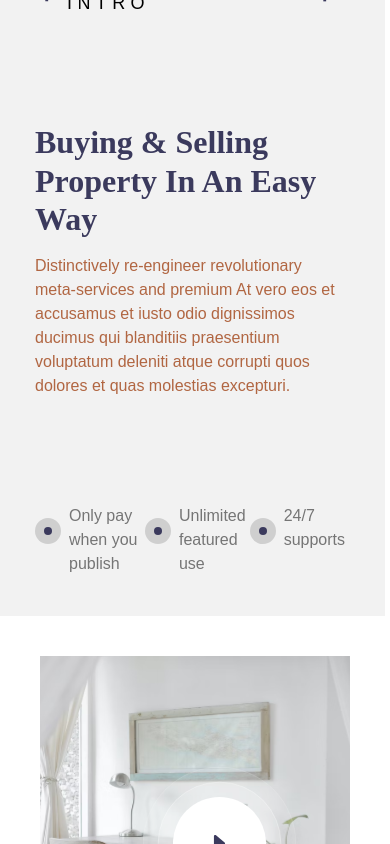
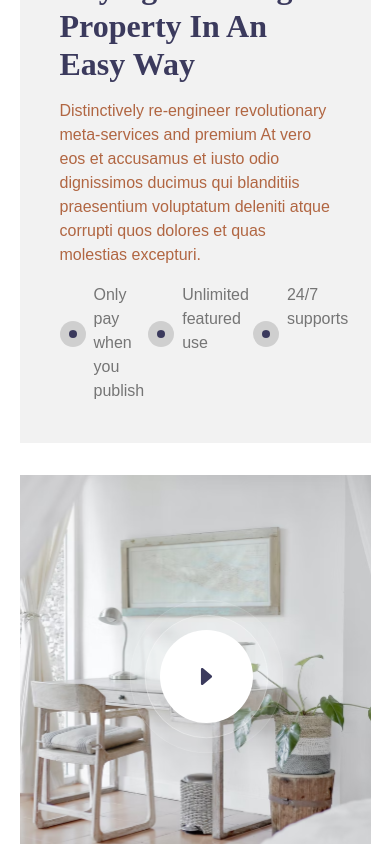
Before and after one commit to Salem-Team/Real_Estate, a Vue app: page / in a window 390 px wide. Shown: the part 940-1784 px from the top of the page. Built offline with nearby package versions, Linux system fonts and the light colour scheme; a web font is replaced by a local one.

Commit message:
responsive customized

```diff
--- a/src/views/HomeView.vue
+++ b/src/views/HomeView.vue
@@ -62,7 +62,7 @@
     </div>
     <!--End About Subtitle-->
     <div class="about_video flex flex-row relative justify-center mr-20">
-      <img src="@/assets/about_img.svg" alt="" />
+      <img class="video_img" src="@/assets/about_img.svg" alt="" />
       <a href="http://youtube.com" target="_blank" rel="noopener noreferrer"
         ><img class="absolute inset-1/3" src="@\assets\video_icon.svg" alt=""
       /></a>
@@ -275,7 +275,7 @@
   </section>
 
   <section id="client">
-    <div class="container m-10">
+    <div class="container p-10">
       <div class="client_detailes text-center p-10">
         <h1 class="mb-10">More than 50+ Brands Trusted World Wide</h1>
         <img src="@\assets\Content-icons.svg" alt="" />
@@ -597,7 +597,6 @@ body {
 
 #client {
   .client_detailes {
-    width: 1199px;
     background: #f5f1ef;
     h1 {
       font-family: Kufam;
@@ -684,20 +683,101 @@ body {
     align-items: center !important;
     margin-top: 16rem !important;
     margin-left: 0 !important;
+    .image {
+      width: 90%;
+      left: auto !important;
+      margin-left: 0;
     }
     .text {
       width: 80%;
       margin-top: 0;
       text-align: center !important;
     }
-  .image {
-    width: 90%;
-    left: auto !important;
-    margin-left: 0;
   }
+
   .about_subtitle {
     height: auto;
     margin-top: 32px !important;
+  }
+
+  #numbers {
+    .container {
+      margin: 0 !important;
+      width: 100% !important;
+      div {
+        display: flex !important;
+        flex-direction: column !important;
+        align-items: center !important;
+        justify-content: space-around !important;
+      }
+    }
+  }
+}
+
+@media screen and (max-width: 480px) {
+  .text {
+    h1 {
+      font-size: 40px !important;
+      line-height: 1.2 !important;
+    }
+    p {
+      font-size: 16px !important;
+      line-height: 1.5 !important;
+    }
+    button {
+      font-size: 16px !important;
+      padding: 16px 20px !important;
+    }
+  }
+
+  .about_subtitle {
+    .about_title h3 {
+      font-size: 18px !important;
+      line-height: 1.5 !important;
+    }
+    .details {
+      h1 {
+        font-size: 32px !important;
+        line-height: 1.2 !important;
+      }
+      p {
+        font-size: 16px !important;
+        line-height: 1.5 !important;
+      }
+    }
+  }
+
+  #blog {
+    .container {
+      padding: 0 !important;
+      .image {
+        margin: auto !important;
+      }
+    }
+  }
+}
+@media screen and (max-width: 900px) {
+  #about {
+    display: flex !important;
+    flex-direction: column !important;
+    align-items: center !important;
+    justify-content: center !important;
+    gap: 2rem !important;
+    margin: auto !important;
+    .about_subtitle {
+      margin-top: 20px !important;
+      width: 90% !important;
+    }
+    .about_video {
+      margin: 0 !important;
+      width: 100% !important;
+      .video_img {
+        width: 90% !important;
+      }
+    }
+  }
+  .details {
+    max-width: 100% !important;
   }
 
   #why_choose {
@@ -743,77 +823,7 @@ body {
       font-size: 20px !important; /* Adjust font size for smaller screens */
     }
   }
-  #numbers {
-    .container {
-      margin: 0 !important;
-      width: 100% !important;
-      div {
-        display: flex !important;
-        flex-direction: column !important;
-        align-items: center !important;
-        justify-content: space-around !important;
-      }
-    }
-  }
-}
 
-@media screen and (max-width: 480px) {
-  .text {
-    h1 {
-      font-size: 40px !important;
-      line-height: 1.2 !important;
-    }
-    p {
-      font-size: 16px !important;
-      line-height: 1.5 !important;
-    }
-    button {
-      font-size: 16px !important;
-      padding: 16px 20px !important;
-    }
-  }
-  .about {
-    margin: 90px !important;
-    width: 30% !important;
-    padding: 60px !important;
-  }
-  .about_subtitle {
-    gap: 90px;
-    margin-right: 120px !important;
-    margin-left: 30px !important;
-    display: flex !important;
-    flex-direction: column !important;
-    align-items: center !important;
-    .about_title h3 {
-      font-size: 18px !important;
-      line-height: 1.5 !important;
-    }
-    .details {
-      h1 {
-        font-size: 32px !important;
-        line-height: 1.2 !important;
-      }
-      p {
-        font-size: 16px !important;
-        line-height: 1.5 !important;
-      }
-    }
-  }
-}
-@media screen and (max-width: 900px) {
-  #about {
-    display: flex !important;
-    flex-direction: column !important;
-    align-items: center !important;
-    justify-content: space-around !important;
-    .about_subtitle {
-      margin: 0;
-      width: 100% !important;
-    }
-  }
-  .details {
-    max-width: 100% !important;
-  }
   #neighborhoods {
     .neighborhoods_card {
       display: flex !important;
@@ -828,6 +838,8 @@ body {
   #client {
     width: 100% !important;
     .container {
+      margin: auto !important;
+      padding: 0 !important;
       .client_detailes {
         width: 100% !important;
         h1 {
@@ -839,5 +851,15 @@ body {
       }
     }
   }
+
+  #blog {
+    margin-top: 20px !important;
+    .container {
+      margin: auto !important;
+      width: 100% !important;
+      height: 100% !important;
+      overflow: hidden !important;
+    }
+  }
 }
 </style>
```
Lines whose indentation alone changed are shown as unchanged.
